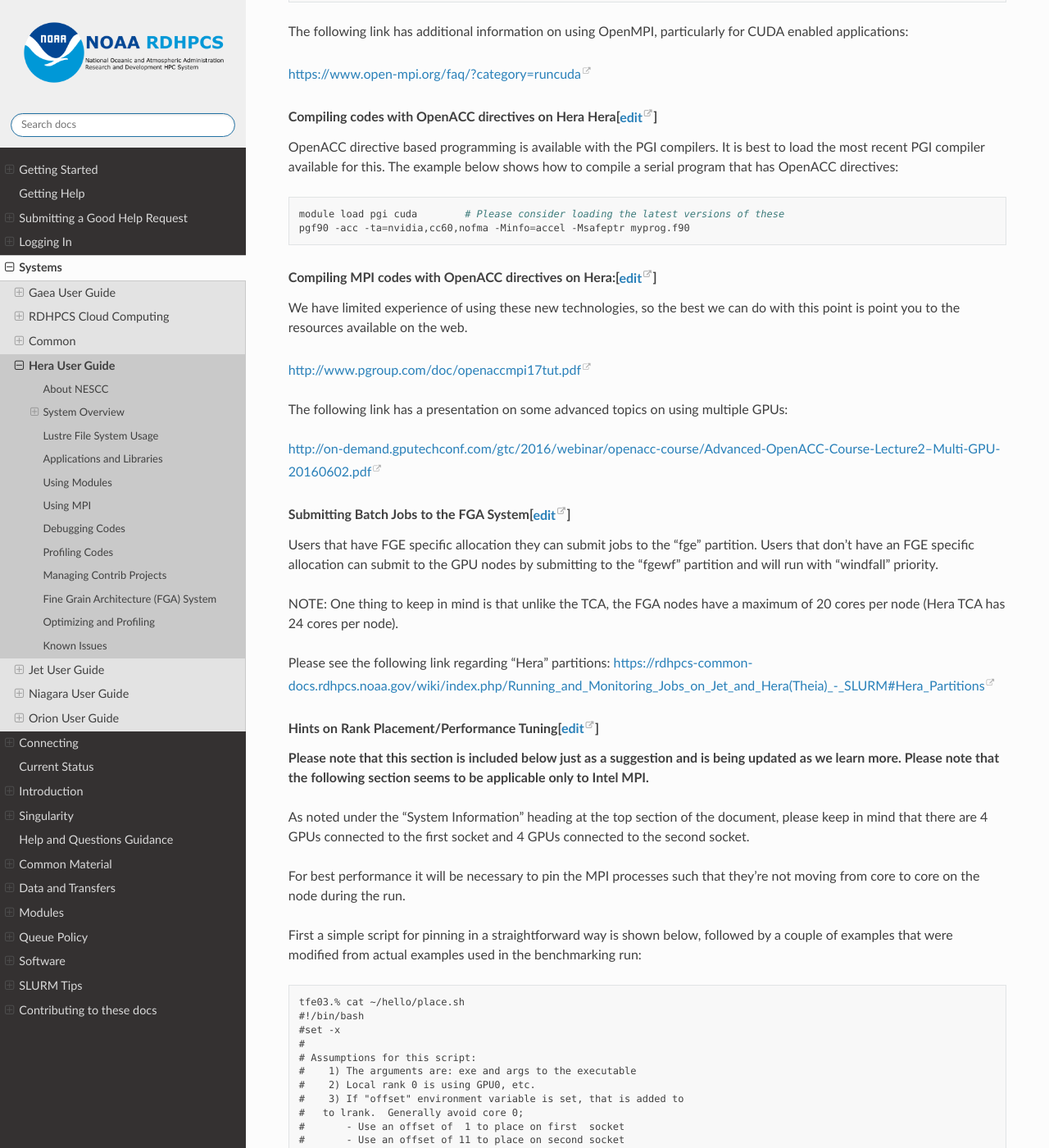
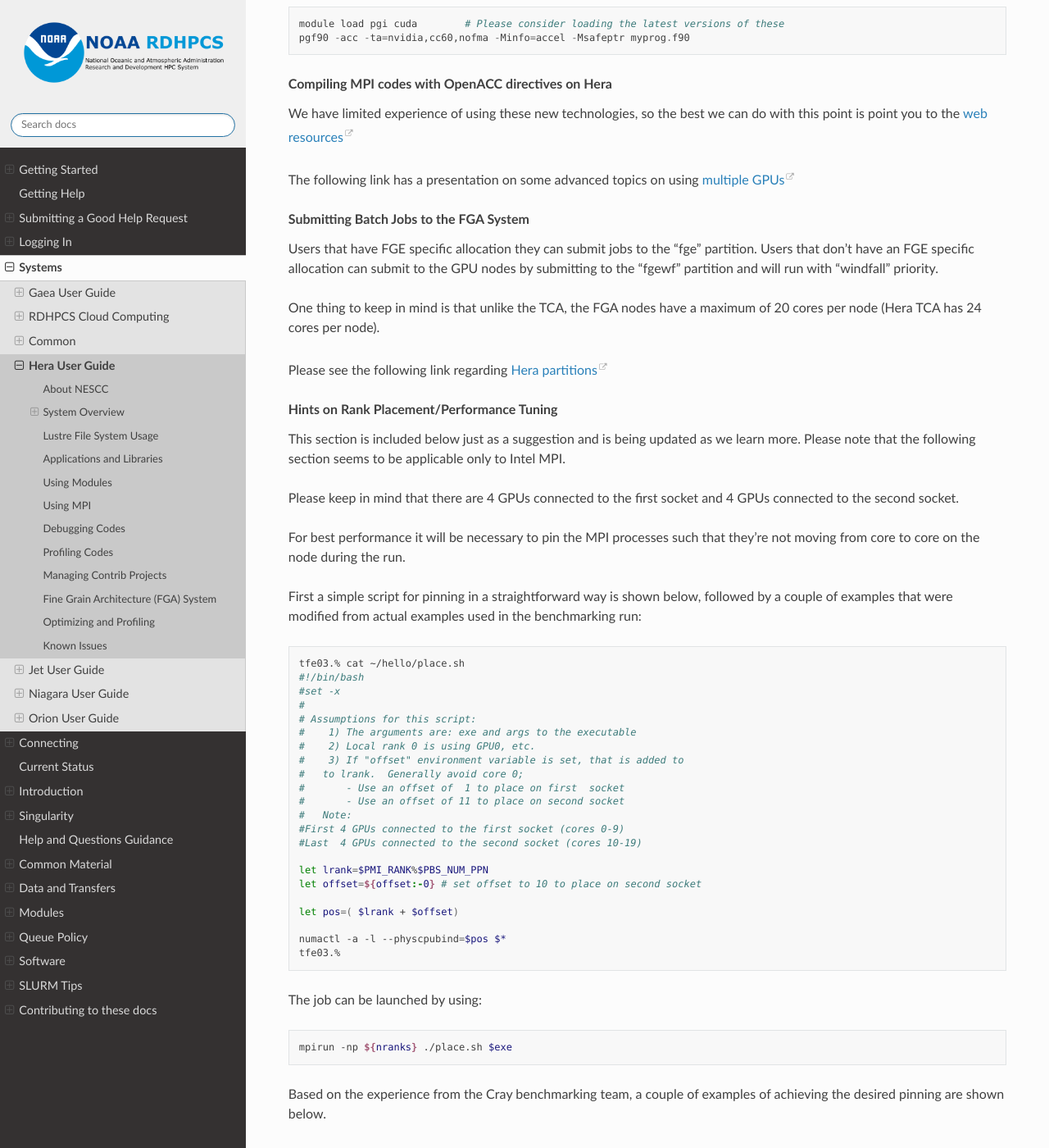
Before and after one commit to NOAA-RDHPCS/noaa-rdhpcs.github.io, a Sphinx documentation site: the page built from source/systems/hera_user_guide.rst, in a window 1280 px wide and 1400 px high, scrolled down 29146 px. Shown: the whole window at 82% size. Built offline with Sphinx 7.4.7 and the Read the Docs theme 2.0.0, drawn with Linux system fonts in a browser that asks for light colours; pages that are not in the unit, such as notebooks, are missing from menus; some of the changed text lies outside the part shown.

Commit message:
FGA updated

```diff
--- a/source/systems/hera_user_guide.rst
+++ b/source/systems/hera_user_guide.rst
@@ -1314,12 +1314,10 @@ will be used in this document to refer to these two systems.
 -  Each node has 256 GB of memory
 -  Each node has 8 Tesla P100 (Pascal) GPUs.
 
-.. code-block:: shell
-
-   * GPUs 0-3 are connected to Socket0, and
-   ** GPUs 4-7 are connected to Socket1
-   * The interconnect fabric is a fat tree network, made up of 1 Mellanox Connect-X 3 IB card connected to Socket1
-   * The FGA system has access to all the same file systems that TCA has
+* GPUs 0-3 are connected to Socket0, and
+* GPUs 4-7 are connected to Socket1
+* The interconnect fabric is a fat tree network, made up of 1 Mellanox Connect-X 3 IB card connected to Socket1
+* The FGA system has access to all the same file systems that TCA has
 
 Please note that the network fabric on the FGA system has
 the Mellanox IB cards which are different from the "regular"
@@ -1333,11 +1331,10 @@ your application on a FGA compute node by getting access to
 an interactive compute node in the "fge" queue.
 
 .. rubric:: Getting an allocation for FGA resources
-All projects with an allocation on Hera have windfall access to FGA resources.
+All projects with an
+allocation on Hera have windfall access to FGA resources.
 All FGA projects (RDARCH portfolio) have windfall access to
-Hera TCA resources.
-
-We are soliciting project requests for compute allocations
+Hera TCA resources. We are soliciting project requests for compute allocations
 on the FGA system.
 
 Users interested in an allocation on the fine-grain
@@ -1400,7 +1397,8 @@ only on a compute node after obtaining a shell on one of the
 FGA compute nodes by submitting an interactive batch job to
 the "fge" or the "fgews" QoS.**
 
-.. rubric:: Compiling and Running Codes Using CUDA
+Compiling and Running Codes Using CUDA
+
 Compilation for non-MPI applications may be done either on
 the front-ends or on compute nodes. But generally we
 recommend compiling on an FGA compute node.
@@ -1410,15 +1408,18 @@ and executing cuda programs:
 
 .. code-block:: shell
 
-   module load cuda      # Generally you should use the latest cuda available
-
+   module load cuda
+
+   # Generally you should use the latest cuda available
    # Note: We have limited experience with cuda.
    #       The following flags were seen in sample codes
    #       for compiling codes for the Pascal GPUs
 
+.. code-block:: shell
    nvcc -gencode arch=compute_60,code=sm_60 mycode.cu
 
 .. rubric:: Compiling and Running Codes Using Intel MPI
+
 If you're using Intel MPI (with or without cuda; see the
 note above if you're using cuda), compilation may be done on
 the front-ends or on the computes nodes in an
@@ -1438,7 +1439,7 @@ also load these modules in the batch job before execution:
 
 .. note::
 Specific versions are listed only as examples; you
-can load any of the available versions)
+can load any of the available versions
 
 In addition, the following environment variables will have
 to be set in the job file before execution (using the syntax
@@ -1447,9 +1448,7 @@ appropriate for the shell you are using):
 .. code-block:: shell
 
    module load intel impi
-
    setenv I_MPI_FABRICS shm:ofa
-
    srun ./myexe
 
 This is necessary because the FGA nodes have Mellanox IB
@@ -1460,11 +1459,9 @@ do not support the TMI fabric setting which is the default
 on the regular Hera nodes.
 
 .. rubric:: Compiling and Building Codes Using mvapich2-gdr Library
-The MVAPICH2-GDR ( GDR stands for GPUDirect RDMA) from Ohio
+The MVAPICH2-GDR (GDR stands for GPUDirect RDMA) from Ohio
 State University is available for experimentation and
 testing on the FGA nodes.
-
-In order to use this library please keep this in mind:
 
 **We recommend that compilation be done for FGA applications
 only on a compute node after obtaining a shell on one of the
@@ -1498,15 +1495,12 @@ variables in your job file:
 
    env LD_PRELOAD=$MPIROOT/lib64/libmpi.so mpirun -np $PBS_NP ./myexe
 
-.. rubric:: Compiling and Building Codes Using OpenMPI (experimental)
+.. rubric:: Compiling and Building Codes Using OpenMPI
 
 The OpenMPI implimentation of MPI is available for
 experimentation and testing on the FGA nodes. The current
 installed version is the one that came with the PGI
-compiler, so PGI examples are shown below:
-
-In order to use this library please keep in mind you have to
-do the following:
+compiler, so PGI examples are shown below.
 
 You need to load the following modules:
 
@@ -1527,42 +1521,30 @@ variables in your job file:
    mpirun -np $PBS_NP -hostfile $PBS_NODEFILE ./myexe
 
 The following link has additional information on using
-OpenMPI, particularly for CUDA enabled applications:
-
-https://www.open-mpi.org/faq/?category=runcuda
+OpenMPI, particularly for `CUDA enabled applications <https://www.open-mpi.org/faq/?category=runcuda>`_
 
 .. rubric:: Compiling codes with OpenACC directives on Hera
-   Hera[\ `edit </index.php?title=FGA_system&action=edit&section=11>`__\ ]
-   :name: compiling-codes-with-openacc-directives-on-heraedit
 
 OpenACC directive based programming is available with the
 PGI compilers. It is best to load the most recent PGI
 compiler available for this. The example below shows how to
 compile a serial program that has OpenACC directives:
 
-.. code-block:: shell
+::
 
    module load pgi cuda        # Please consider loading the latest versions of these
    pgf90 -acc -ta=nvidia,cc60,nofma -Minfo=accel -Msafeptr myprog.f90
 
-.. rubric:: Compiling MPI codes with OpenACC directives on
-   Hera:[\ `edit </index.php?title=FGA_system&action=edit&section=12>`__\ ]
-   :name: compiling-mpi-codes-with-openacc-directives-on-heraedit
+.. rubric:: Compiling MPI codes with OpenACC directives on Hera
 
 We have limited experience of using these new technologies,
 so the best we can do with this point is point you to the
-resources available on the web.
-
-http://www.pgroup.com/doc/openaccmpi17tut.pdf
+`web resources <http://www.pgroup.com/doc/openaccmpi17tut.pdf>`_
 
 The following link has a presentation on some advanced
-topics on using multiple GPUs:
-
-http://on-demand.gputechconf.com/gtc/2016/webinar/openacc-course/Advanced-OpenACC-Course-Lecture2--Multi-GPU-20160602.pdf
-
-.. rubric:: Submitting Batch Jobs to the FGA
-   System[\ `edit </index.php?title=FGA_system&action=edit&section=13>`__\ ]
-   :name: submitting-batch-jobs-to-the-fga-systemedit
+topics on using `multiple GPUs <http://on-demand.gputechconf.com/gtc/2016/webinar/openacc-course/Advanced-OpenACC-Course-Lecture2--Multi-GPU-20160602.pdf>`_
+
+.. rubric:: Submitting Batch Jobs to the FGA System
 
 Users that have FGE specific allocation they can submit jobs
 to the "fge" partition. Users that don't have an FGE
@@ -1570,24 +1552,22 @@ specific allocation can submit to the GPU nodes by
 submitting to the "fgewf" partition and will run with
 "windfall" priority.
 
-NOTE: One thing to keep in mind is that unlike the TCA, the
+One thing to keep in mind is that unlike the TCA, the
 FGA nodes have a maximum of 20 cores per node (Hera TCA has
 24 cores per node).
 
-Please see the following link regarding "Hera" partitions:
-https://rdhpcs-common-docs.rdhpcs.noaa.gov/wiki/index.php/Running_and_Monitoring_Jobs_on_Jet_and_Hera(Theia)_-_SLURM#Hera_Partitions
-
-.. rubric:: Hints on Rank Placement/Performance
-   Tuning[\ `edit </index.php?title=FGA_system&action=edit&section=14>`__\ ]
-   :name: hints-on-rank-placementperformance-tuningedit
-
-**Please note that this section is included below just as a
+Please see the following link regarding `Hera partitions
+<https://rdhpcs-common-docs.rdhpcs.noaa.gov/wiki/index.php/Running_and_Monitoring_Jobs_on_Jet_and_Hera(Theia)_-_SLURM#Hera_Partitions>`_
+
+.. rubric:: Hints on Rank Placement/Performance Tuning
+
+.. note::
+This section is included below just as a
 suggestion and is being updated as we learn more. Please
 note that the following section seems to be applicable only
-to Intel MPI.**
-
-As noted under the "System Information" heading at the top
-section of the document, please keep in mind that there are
+to Intel MPI.
+
+Please keep in mind that there are
 4 GPUs connected to the first socket and 4 GPUs connected to
 the second socket.
 
@@ -1599,7 +1579,7 @@ First a simple script for pinning in a straightforward way
 is shown below, followed by a couple of examples that were
 modified from actual examples used in the benchmarking run:
 
-::
+.. code-block:: shell
 
    tfe03.% cat ~/hello/place.sh
    #!/bin/bash
@@ -1626,7 +1606,7 @@ modified from actual examples used in the benchmarking run:
 
 The job can be launched by using:
 
-::
+.. code-block:: shell
 
    mpirun -np ${nranks} ./place.sh $exe
 
@@ -1639,7 +1619,7 @@ node, the goal is to pin the 4 ranks to the first socket and
 specific cores; Also in this example each rank used 2
 threads, and hence 2 cores are specified for each rank:
 
-::
+.. code-block:: shell
 
    tfe09.% cat r4_sock1.sh
    #!/bin/bash
@@ -1692,7 +1672,7 @@ passed in the environment variable "exe".
 Just as a second example a similar script for pinning to the
 specific cores on the second socket is shown below:
 
-::
+.. code-block:: shell
 
    tfe09.% cat r4_sock2.sh
    #!/bin/bash
@@ -1738,9 +1718,7 @@ specific cores on the second socket is shown below:
 
    tfe09.%
 
-.. rubric:: Rank placement when using
-   mvapich2[\ `edit </index.php?title=FGA_system&action=edit&section=15>`__\ ]
-   :name: rank-placement-when-using-mvapich2edit
+.. rubric:: Rank placement when using mvapich2
 
 For MVAPICH2 the following seems to work to place all the
 ranks on the second socket.
@@ -1749,7 +1727,7 @@ ranks on the second socket.
   eight tasks, and place them only
 | on the second socket on each node:
 
-::
+.. code-block:: shell
 
    tg001.% setenv MV2_USE_GPUDIRECT_GDRCOPY 1
    tg001.% setenv MV2_ENABLE_AFFINITY 1
@@ -1771,18 +1749,11 @@ need to be set as currently they're not set by default. But
 this one is subject to change and the module may be modified
 in the future to set it by default.
 
-Please see the MVAPICH2 user guide for more details:
-
-http://mvapich.cse.ohio-state.edu/static/media/mvapich/mvapich2-2.2-userguide.pdf
-
-.. rubric:: Using Nvidia Multi-Process Service
-   (MPS)[\ `edit </index.php?title=FGA_system&action=edit&section=16>`__\ ]
-   :name: using-nvidia-multi-process-service-mpsedit
-
-.. rubric:: What is
-   MPS[\ `edit </index.php?title=FGA_system&action=edit&section=17>`__\ ]
-   :name: what-is-mpsedit
-
+For more details, see the `MVAPICH2 user guide <http://mvapich.cse.ohio-state.edu/static/media/mvapich/mvapich2-2.2-userguide.pdf>`_
+
+.. rubric:: Using Nvidia Multi-Process Servi
+
+.. rubric:: What is MPS
 Multi-Process Service (MPS) is a service that allows
 multiple tasks on a node to share a GPU.
 
@@ -1798,12 +1769,7 @@ the GPU and have more MPI tasks on each node.
 The performance benefits of taking this approach are very
 much application dependent.
 
-.. rubric:: How do I use
-   MPS[\ `edit </index.php?title=FGA_system&action=edit&section=18>`__\ ]
-   :name: how-do-i-use-mpsedit
-
-**Latest Update:**
-
+.. rubric:: How do I use MPS
 **Please ignore the section below on starting and stopping
 the MPS daemon; It is configured to automatically start on
 all the FGE nodes, so this part about starting and the
@@ -1829,14 +1795,14 @@ mentioned above:
 -  Load the necessary modules. The MPS services available
    after the cuda module is loaded:
 
-::
+.. code-block:: shell
 
    tg001.% module load intel/16.1.150 cuda/8.0 mvapich2-gdr/2.2-3-cuda-8.0-intel
    tg001.%
 
 -  Start the MPS daemon:
 
-::
+.. code-block:: shell
 
    tg001.% setenv CUDA_MPS_LOG_DIRECTORY /tmp/nvidia-log
    tg001.% setenv CUDA_MPS_PIPE_DIRECTORY /tmp/nvidia-pipe
@@ -1847,7 +1813,7 @@ mentioned above:
 
 -  Confirm that MPS daemon is running
 
-::
+.. code-block:: shell
 
    tg002.% ps -elf | grep nvidia-cuda-mps-control | grep -v grep
    1 S Raghu.R+  47724      1  0  80   0 -  2666 poll_s 16:56 ?        00:00:00 nvidia-cuda-mps-control -d
@@ -1858,7 +1824,7 @@ mentioned above:
 Please keep in mind that MPS does not have a command prompt,
 so typically you run the MPS commands as shown below:
 
-::
+.. code-block:: shell
 
    tg001.% echo get_server_list | nvidia-cuda-mps-control
    tg001.%
@@ -1869,29 +1835,18 @@ so typically you run the MPS commands as shown below:
 
 Then you run your application like you normally would.
 
-.. rubric:: At the end of your session, terminate the deamon
-   by running the
-   command:[\ `edit </index.php?title=FGA_system&action=edit&section=19>`__\ ]
-   :name: at-the-end-of-your-session-terminate-the-deamon-by-running-the-commandedit
-
-::
+At the end of your session, terminate the deamon
+   by running the command:
+
+.. code-block:: shell
 
    tg001.% echo quit | nvidia-cuda-mps-control
    tg001.%
 
-.. rubric:: Documentation for
-   MPS[\ `edit </index.php?title=FGA_system&action=edit&section=20>`__\ ]
-   :name: documentation-for-mpsedit
-
-Please see the following document for additional details
-about using MPS:
-
-https://docs.nvidia.com/deploy/pdf/CUDA_Multi_Process_Service_Overview.pdf
-
-.. rubric:: Compiling and Building Codes With The Cray
-   Programming Environment
-   (CrayPE)[\ `edit </index.php?title=FGA_system&action=edit&section=21>`__\ ]
-   :name: compiling-and-building-codes-with-the-cray-programming-environment-craypeedit
+.. rubric:: Documentation for MPS
+For additional details see the `Overview <https://docs.nvidia.com/deploy/pdf/CUDA_Multi_Process_Service_Overview.pdf>`_
+
+.. rubric:: Compiling and Building Codes With The Cray Programming Environment
 
 | A custom built version of mvapich2 must be used when
   compiling and running with
@@ -1903,12 +1858,13 @@ https://docs.nvidia.com/deploy/pdf/CUDA_Multi_Process_Service_Overview.pdf
   that brings in all required
 | modules:
 
-Note: Currently because of a compatibility issue between
+.. note::
+Currently because of a compatibility issue between
 regular Modules and Lmod (which Hera uses), the CrayPE
 modules don't work with tcsh. Hence all of these examples
 are shown with bash.
 
-::
+.. code-block:: shell
 
    $ bash -l
    $ module purge
@@ -1929,14 +1885,15 @@ Then compile the program. The compiler drivers are
 -  ftn - fortran
 -  CC - c++ code
 
-**Please note**: do not use the "mpi" drivers associated
+.. note::
+Do not use the "mpi" drivers associated
 with the mvapich2 library.
 
-**Please also note:** The sample programs and scripts used
-in the examples below can be found in the following
-directory on Hera: /apps/local/examples/craype/XTHI_SIMPLE
-
-::
+.. note::
+The sample programs and scripts used
+in the examples below can be found in `directory on Hera: </apps/local/examples/craype/XTHI_SIMPLE>`_
+
+.. code-block:: shell
 
    $ cc -homp -o xthi xthi.c (-homp is default, so not explicitly needed)
    $
@@ -1944,7 +1901,7 @@ directory on Hera: /apps/local/examples/craype/XTHI_SIMPLE
 To run the executable, secure the appropriate compute
 node(s) and set the environment:
 
-::
+.. code-block:: shell
 
    -bash-4.2$ module load craype-hera
    -bash-4.2$ export LD_LIBRARY_PATH=${CRAY_LD_LIBRARY_PATH}:${LD_LIBRARY_PATH}
@@ -1966,7 +1923,7 @@ node(s) and set the environment:
 | to place ranks on specific cores, you can use the
   MV2_CPU_MAPPING environment variable:
 
-::
+.. code-block:: shell
 
    -bash-4.2$ mpirun -env OMP_NUM_THREADS 1 -env MV2_CPU_MAPPING=0:10 -n 2 -machinefile $PBS_NODEFILE ./xthi
    Warning: Process to core binding is enabled and OMP_NUM_THREADS is set to non-zero (1) value
@@ -1984,7 +1941,7 @@ Here, each rank is running on its own socket.
 | same core as the master thread, leading to contention and
   reduced performance.
 
-::
+.. code-block:: shell
 
    -bash-4.2$ mpirun -env OMP_NUM_THREADS 4 -n 1 -machinefile $PBS_NODEFILE ./xthi
    Warning: Process to core binding is enabled and OMP_NUM_THREADS is set to non-zero (4) value
@@ -2006,7 +1963,7 @@ Here, each rank is running on its own socket.
 | must be launched with numactl like this using in a script
   (r4.sh in the example below):
 
-::
+.. code-block:: shell
 
    -bash-4.2$ cat r4.sh
    #!/bin/bash
@@ -2078,7 +2035,7 @@ Here, each rank is running on its own socket.
 | threads are placed such that each set is running on its
   own socket:
 
-::
+.. code-block:: shell
 
    -bash-4.2$ mpirun -env OMP_NUM_THREADS 4 -n 2 -machinefile $PBS_NODEFILE ./r4.sh
    PMI_RANK: 1
@@ -2101,33 +2058,23 @@ Here, each rank is running on its own socket.
   is encouraged to exeriment with
 | other placement strategies.
 
-.. rubric:: Some helpful web
-   resources[\ `edit </index.php?title=FGA_system&action=edit&section=22>`__\ ]
-   :name: some-helpful-web-resourcesedit
-
-https://www.openacc.org/
-
-https://www.openacc.org/resources
-
-http://www.pgroup.com/
-
-http://www.pgroup.com/resources/docs.php
-
-http://www.pgroup.com/resources/articles.htm
-
-https://www.olcf.ornl.gov/training-event/2017-gpu-hackathons/
-
-.. rubric:: Online Support
-   resources[\ `edit </index.php?title=FGA_system&action=edit&section=23>`__\ ]
-   :name: online-support-resourcesedit
-
-http://www.pgroup.com/userforum/index.php
-
-https://stackoverflow.com/questions/tagged/openacc
-
-.. rubric:: Getting
-   Help[\ `edit </index.php?title=FGA_system&action=edit&section=24>`__\ ]
-   :name: getting-helpedit
+.. rubric:: Some helpful web resources
+`<https://www.openacc.org/>`_
+`<https://www.openacc.org/resources>`_
+
+`<http://www.pgroup.com/>`_`
+
+`<http://www.pgroup.com/resources/docs.php>`_`
+
+`<http://www.pgroup.com/resources/articles.htm>`_
+
+`<https://www.olcf.ornl.gov/training-event/2017-gpu-hackathons/>`_
+
+`<http://www.pgroup.com/userforum/index.php>`_
+
+`<https://stackoverflow.com/questions/tagged/openacc>`_
+
+.. rubric:: Getting Help
 
 As with any Hera issue, send email to:
 rdhpcs.hera.help@noaa.gov.
```
Also changed, not shown: other parts of source/systems/hera_user_guide.rst (+1 -1 lines).
